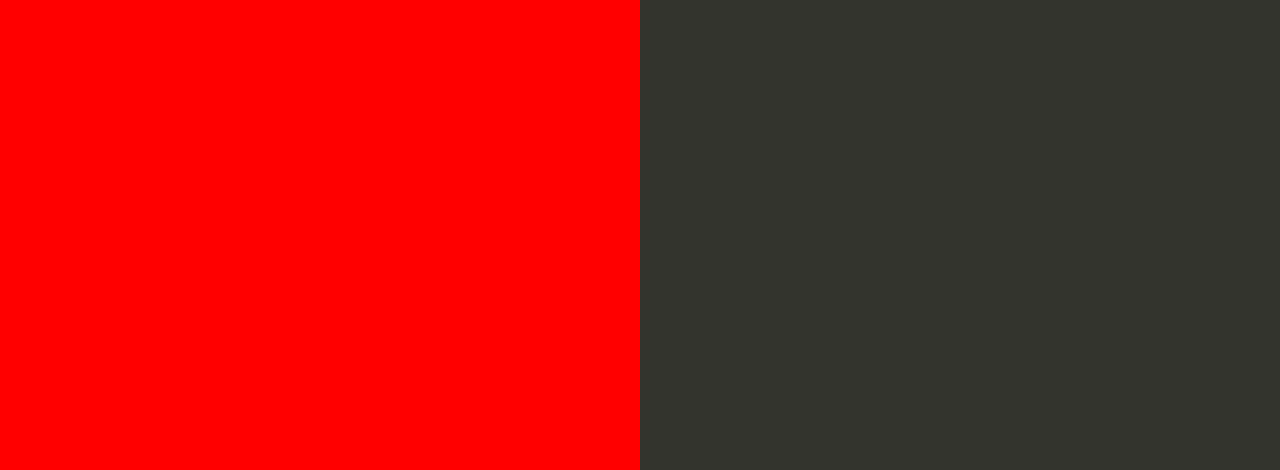
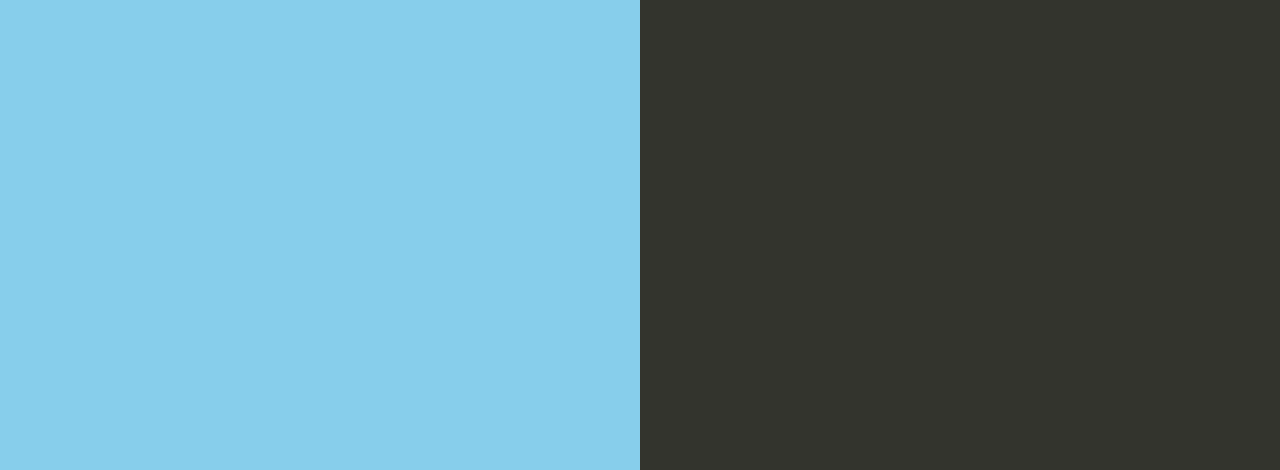
Before and after one commit to sabeehedu/my-nodejs-app, a website: page index.html in a window 1280 px wide. Shown: the part 330-800 px from the top of the page. Drawn offline with Linux system fonts and the light colour scheme.

Commit message:
Update index.html
bg skyblue

```diff
--- a/index.html
+++ b/index.html
@@ -41,7 +41,7 @@
 
       text-align: right;
       padding-top: 11em;
-      background-color: red;
+      background-color: skyblue;
 
     }
 
```
